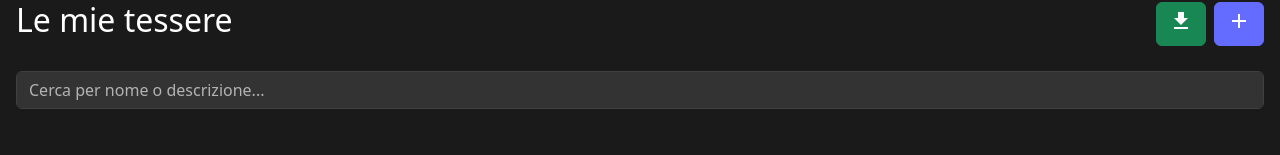
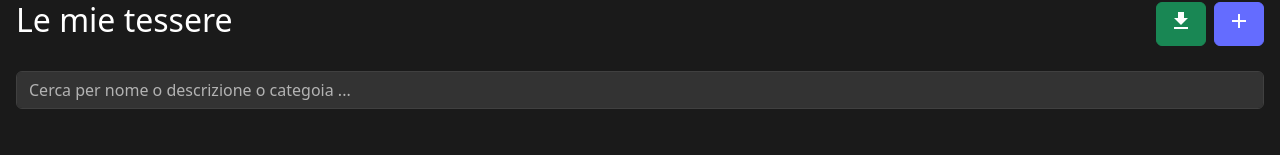
Before and after one commit to savez/saveTheCard, a Vue app: page /cards in a window 1280 px wide. Shown: the part 120-275 px from the top of the page. Built offline with nearby package versions, Linux system fonts and the light colour scheme.

Commit message:
veriuson 0.1.5

```diff
--- a/package.json
+++ b/package.json
@@ -1,7 +1,7 @@
 {
   "name": "savethecard",
   "private": false,
-  "version": "0.1.4",
+  "version": "0.1.5",
   "type": "module",
   "scripts": {
     "dev": "vite",
--- a/src/views/CardsView.vue
+++ b/src/views/CardsView.vue
@@ -17,7 +17,7 @@
         type="text"
         class="form-control"
         v-model="searchQuery"
-        placeholder="Cerca per nome o descrizione..."
+        placeholder="Cerca per nome o descrizione o categoia ..."
       >
     </div>
 
--- a/src/views/NewCardView.vue
+++ b/src/views/NewCardView.vue
@@ -115,7 +115,8 @@ const startScanner = () => {
     { facingMode: 'environment' },
     {
       fps: 10,
-      qrbox: { width: 250, height: 250 }
+      qrbox: { width: 400, height: 350 },
+      formatsToSupport: ['QR_CODE', 'EAN_13', 'EAN_8', 'CODE_128', 'CODE_39']
     },
     onScanSuccess,
     onScanFailure
```
